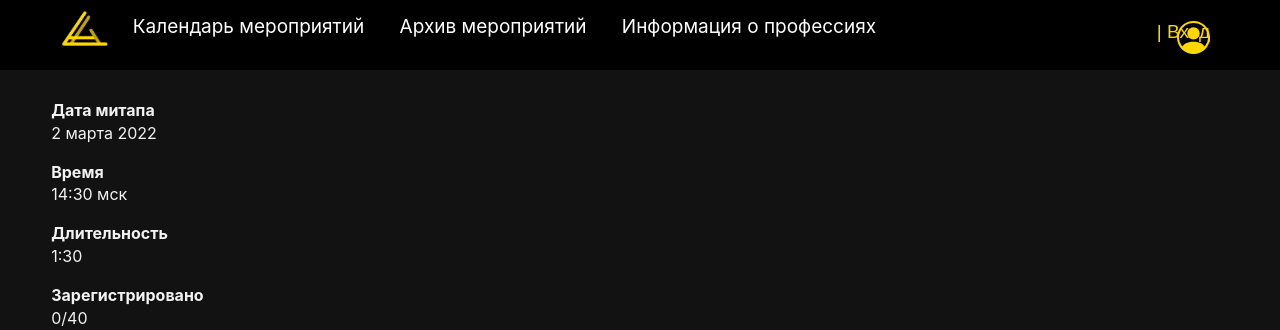
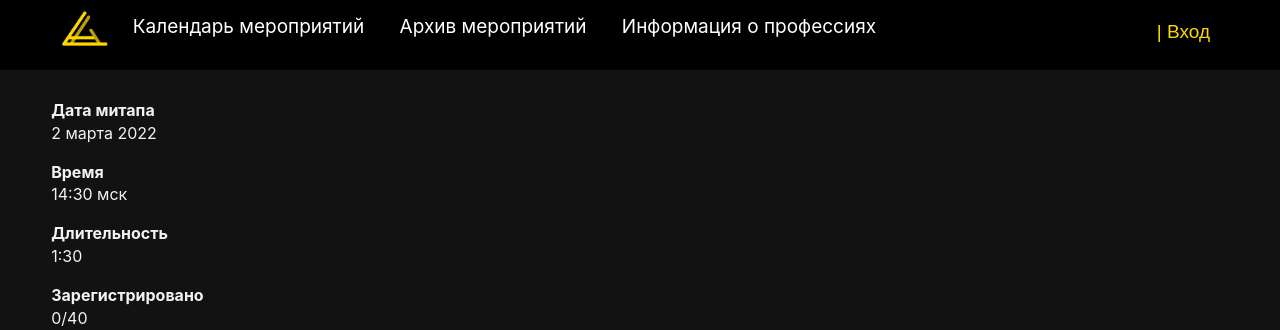
Before and after one commit to BLANK-21-22/lore_prof, a Flask app: page /aboutMeet/1 in a window 1280 px wide. Shown: the top 330 px of the page. Run offline with Flask 2, Linux system fonts and the light colour scheme; data that the repository does not hold is empty; parts of the project's set-up code (start-up, migrations or seed data) failed here and were passed over.

Commit message:
Update headerMacr.html

```diff
--- a/app/templates/headerMacr.html
+++ b/app/templates/headerMacr.html
@@ -65,6 +65,17 @@
             </form>
         </div>
 
+    <button class="butLogin" id="login" onclick="document.getElementById('id02').style.display='block'">
+            <svg xmlns="http://www.w3.org/2000/svg" width="33" height="33" fill="currentColor"
+                 class="bi bi-person-circle" viewBox="0 0 16 16">
+                <path d="M11 6a3 3 0 1 1-6 0 3 3 0 0 1 6 0z"/>
+                <path fill-rule="evenodd" d="M0 8a8 8 0 1 1 16 0A8 8 0 0 1 0 8zm8-7a7 7 0 0 0-5.468 11.37C3.242 11.226 4.805 10 8 10s4.757 1.225 5.468 2.37A7 7 0 0 0 8 1z"/>
+            </svg>
+        </button>
+
+        <div id="id02" class="">
+
+        </div>
 
         <script>
             var full_name = "{{ full_name }}";
@@ -96,18 +107,6 @@
         };
     </script>
 
-        <button class="butLogin" id="login" onclick="document.getElementById('id02').style.display='block'">
-            <svg xmlns="http://www.w3.org/2000/svg" width="33" height="33" fill="currentColor"
-                 class="bi bi-person-circle" viewBox="0 0 16 16">
-                <path d="M11 6a3 3 0 1 1-6 0 3 3 0 0 1 6 0z"/>
-                <path fill-rule="evenodd" d="M0 8a8 8 0 1 1 16 0A8 8 0 0 1 0 8zm8-7a7 7 0 0 0-5.468 11.37C3.242 11.226 4.805 10 8 10s4.757 1.225 5.468 2.37A7 7 0 0 0 8 1z"/>
-            </svg>
-        </button>
-
-        <div id="id02" class="">
-
-        </div>
-
 </div>
 
 
```
